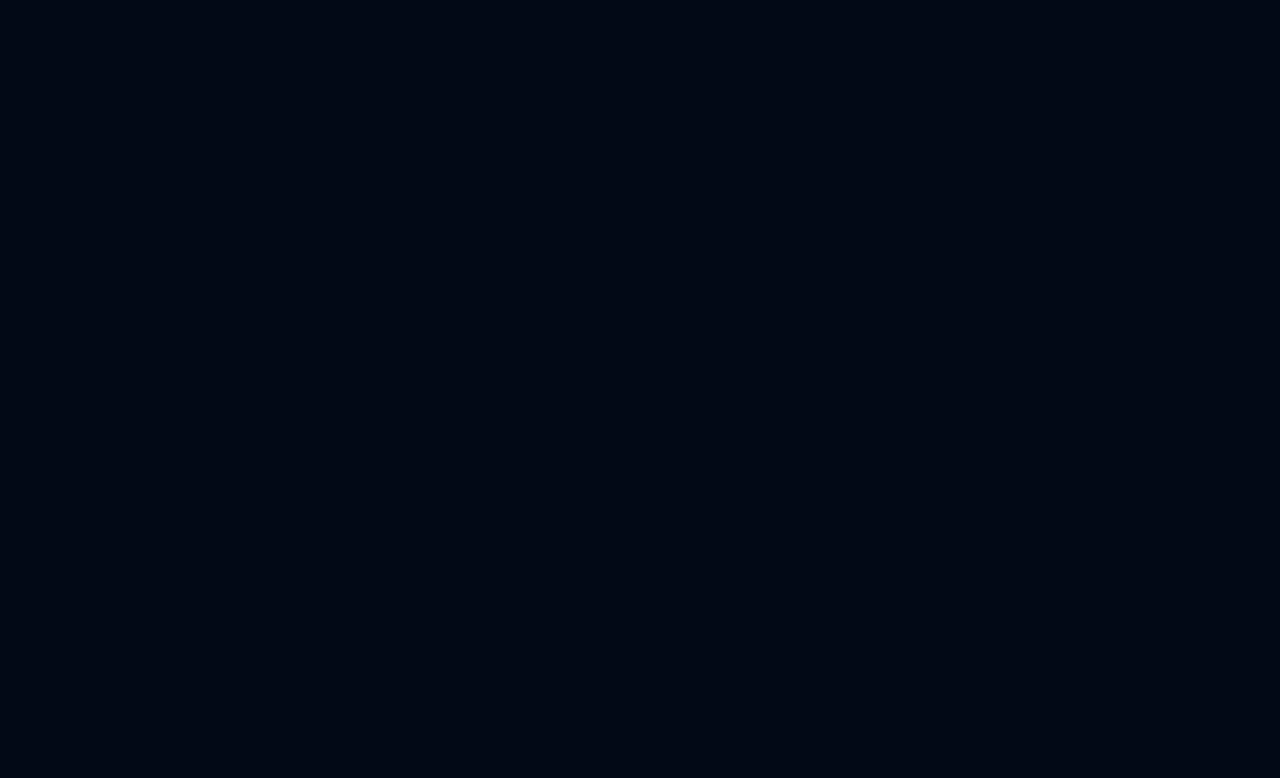
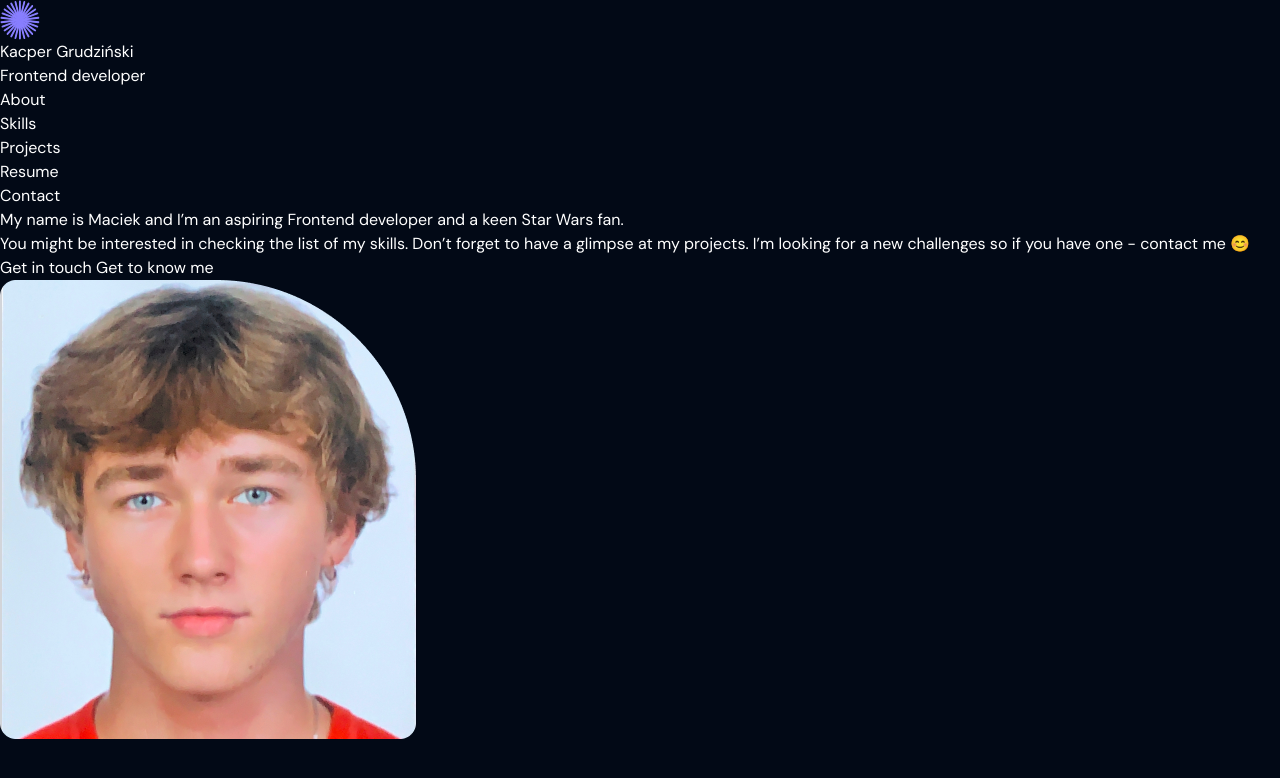
Before and after one commit to kacper-grudzinski/portfolio, a website built with Parcel: page src/index.html in a window 1280 px wide. Built offline with nearby package versions, Linux system fonts and the light colour scheme.

Commit message:
add markup for header and about section

```diff
--- a/src/index.html
+++ b/src/index.html
@@ -12,7 +12,37 @@
       rel="stylesheet"
     />
   </head>
-  <body class="bg-bg font-dmsans">
+  <body class="bg-bg font-dmsans text-white">
+    <main>
+      <header>
+        <img class="w-10 h-10" src="./images/star.svg" alt="" />
+        <p>Kacper Grudziński</p>
+        <p>Frontend developer</p>
+        <nav>
+          <ul>
+            <li><a href="#about">About</a></li>
+            <li><a href="#skills"></a>Skills</li>
+            <li><a href="#projects"></a>Projects</li>
+            <li><a download href="#"></a>Resume</li>
+            <li><a href="#contact">Contact</a></li>
+          </ul>
+        </nav>
+      </header>
+      <section id="about">
+        <h1>
+          My name is Maciek and I’m an aspiring
+          <span>Frontend developer</span> and a keen Star Wars fan.
+        </h1>
+        <p>
+          You might be interested in checking the list of my skills. Don’t
+          forget to have a glimpse at my projects. I’m looking for a new
+          challenges so if you have one - contact me 😊
+        </p>
+        <a href="#contact">Get in touch</a>
+        <a href="#skills">Get to know me</a>
+        <img src="./images/kacper.png" alt="">
+      </section>
+    </main>
     <script type="module" src="./main.js"></script>
   </body>
 </html>
```
Also changed, not shown: src/images/kacper.png (added), src/images/star.svg (added).
